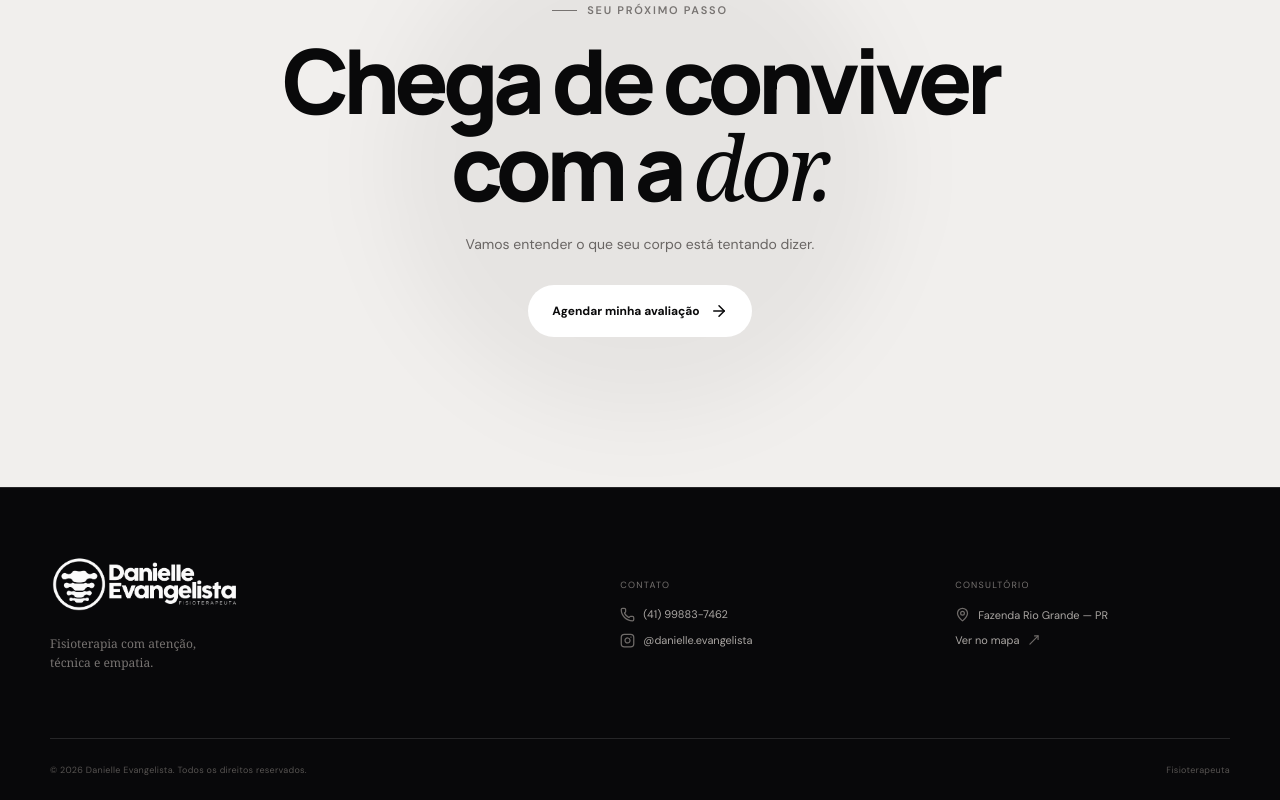
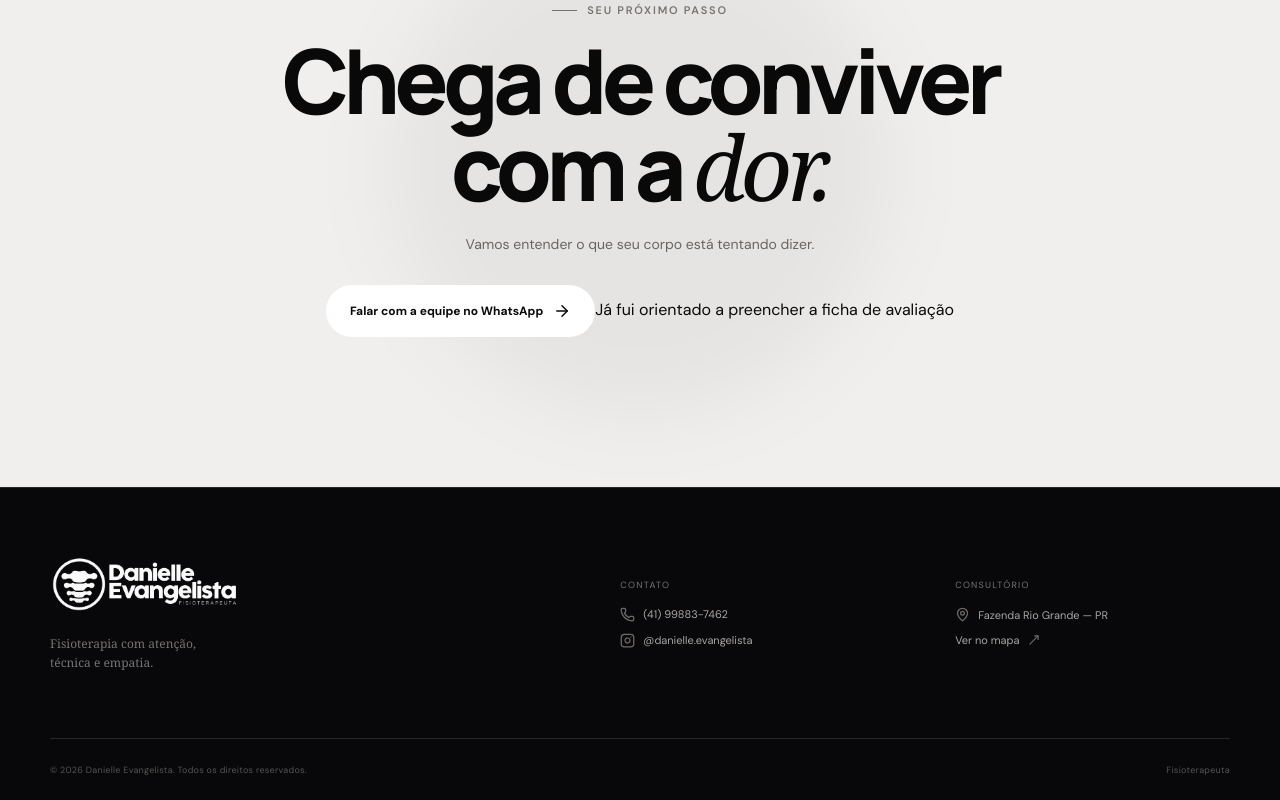
Before and after one commit to jorgekoch/site-dani, a React (Vite) app in the folder frontend/: page / in a window 1280 px wide. Shown: the part 7245-8045 px from the top of the page. Built offline with nearby package versions, Linux system fonts and the light colour scheme; no server answers.

Commit message:
feat: add guided triage entry point

```diff
--- a/frontend/src/components/sections/CtaSection.tsx
+++ b/frontend/src/components/sections/CtaSection.tsx
@@ -1,5 +1,4 @@
 import { ArrowRight } from 'lucide-react'
-
 import './CtaSection.css'
 import { siteLinks } from '../../data/site'
 
@@ -11,7 +10,8 @@ export function CtaSection() {
         <span className="section-kicker">Seu próximo passo</span>
         <h2>Chega de conviver<br />com a <em>dor.</em></h2>
         <p>Vamos entender o que seu corpo está tentando dizer.</p>
-        <a className="button button-light" href={siteLinks.whatsapp} target="_blank" rel="noreferrer">Agendar minha avaliação <ArrowRight size={18} /></a>
+        <a className="button button-light" href={siteLinks.whatsapp} target="_blank" rel="noreferrer">Falar com a equipe no WhatsApp <ArrowRight size={18} /></a>
+        <a className="cta-triage-link" href="/triagem">Já fui orientado a preencher a ficha de avaliação</a>
       </div>
     </section>
   )
```
